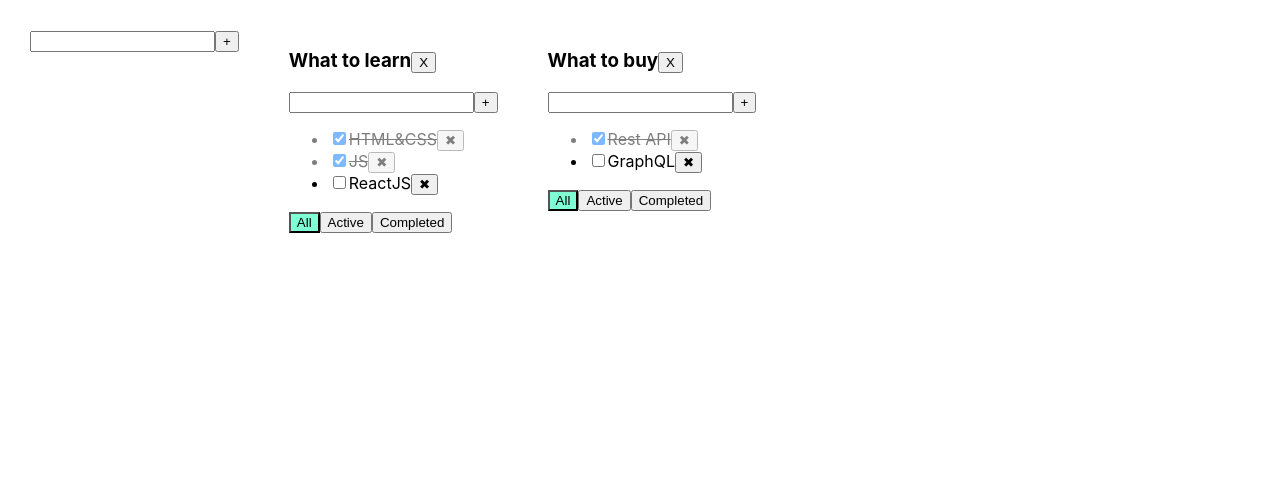
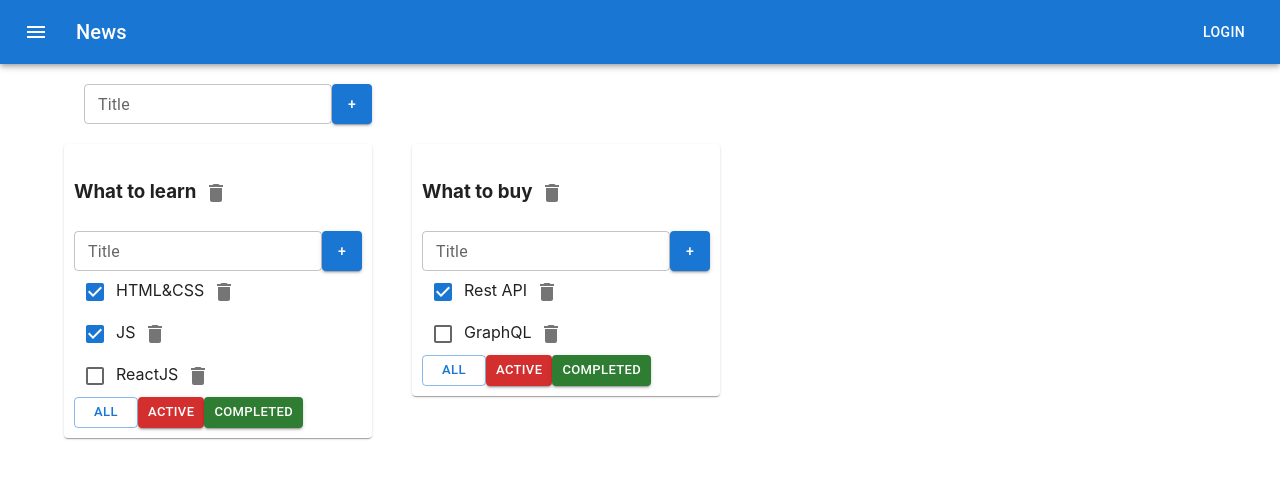
Before and after one commit to grigorydobrenko/todo-list, a React (Create React App) app: page / in a window 1280 px wide. Shown: the top 478 px of the page. Built offline with nearby package versions, Linux system fonts and the light colour scheme.

Commit message:
add material ui

```diff
--- a/src/App.css
+++ b/src/App.css
@@ -1,8 +1,8 @@
 .App {
-  padding: 30px;
-  display: flex;
+  /*padding: 30px;
+  display: flex;*/
 }
-
+/*
 .App > div {
   margin-right: 50px;
 }
@@ -24,4 +24,4 @@
 .is-done {
   opacity: 0.5;
   text-decoration: line-through;
-}
+}*/
--- a/src/App.tsx
+++ b/src/App.tsx
@@ -3,6 +3,8 @@
 import {TaskType, Todolist} from './Todolist';
 import {v1} from "uuid";
 import {AddItemForm} from "./components/AddItemForm";
+import ButtonAppBar from "./components/ButtonAppBar";
+import {Container, Grid, Paper} from "@mui/material";
 
 export type FilterType = 'all' | 'active' | 'completed'
 export type TodolistsType = {
@@ -83,7 +85,12 @@
 
     return (
         <div className="App">
+            <ButtonAppBar/>
+            <Container fixed>
+                <Grid container style={{padding: '20px'}}>
                     <AddItemForm callBack={addTodolist}/>
+                </Grid>
+                <Grid container spacing={5}>
                     {todolists.map(tl => {
                         let taskForTodoList = tasks[tl.id]
 
@@ -94,6 +101,8 @@
                             taskForTodoList = taskForTodoList.filter(task => task.isDone)
                         }
                         return (
+                            <Grid item>
+                                <Paper style={{padding: '10px'}}>
                                     <Todolist
                                         key={tl.id}
                                         todolistId={tl.id}
@@ -108,10 +117,12 @@
                                         editTask={editTask}
                                         editTitle={editTitle}
                                     />
+                                </Paper>
+                            </Grid>
                         )
                     })}
-
-
+                </Grid>
+            </Container>
         </div>
     );
 }
--- a/src/Todolist.tsx
+++ b/src/Todolist.tsx
@@ -2,6 +2,9 @@
 import {FilterType} from "./App";
 import {AddItemForm} from "./components/AddItemForm";
 import EditableSpan from "./components/EditableSpan";
+import {Button, Checkbox, IconButton} from '@mui/material';
+import {Delete} from '@mui/icons-material';
+
 
 export type TaskType = {
     id: string
@@ -31,11 +34,6 @@
         props.removeTodolist(props.todolistId)
     }
 
-    const buttonAllClass = props.filter === 'all' ? 'active-filter' : ''
-    const buttonActiveClass = props.filter === 'active' ? 'active-filter' : ''
-    const buttonCompletedClass = props.filter === 'completed' ? 'active-filter' : ''
-
-
     const onAllClickHandler = () => {
         props.changeFilter(props.todolistId, 'all')
     }
@@ -61,10 +59,12 @@
     return (<div>
             <h3>
                 <EditableSpan title={props.title} onChange={editTitleHandler}/>
-                <button onClick={removeTodolistHandler}>X</button>
+                <IconButton aria-label="delete" onClick={removeTodolistHandler}>
+                    <Delete fontSize="inherit"/>
+                </IconButton>
             </h3>
             <AddItemForm callBack={addTaskHandler}/>
-            <ul>
+
             {props.tasks.map(task => {
                 const onClickHandler = () => props.removeTask(props.todolistId, task.id)
                 const onChangeHandler = (e: ChangeEvent<HTMLInputElement>) => {
@@ -72,21 +72,27 @@
                 }
                 const taskIsDone = task.isDone ? 'is-done' : ''
                 return (
-                        <li key={task.id} className={taskIsDone}>
-                            <input type="checkbox" checked={task.isDone} onChange={onChangeHandler}/>
+                    <div key={task.id} className={taskIsDone}>
+                        <Checkbox checked={task.isDone} onChange={onChangeHandler}/>
+
                         <EditableSpan title={task.title} onChange={(newTitle) => {
                             editTaskHandler(task.id, newTitle)
                         }}/>
-                            <button onClick={onClickHandler}>✖</button>
-                        </li>
+                        <IconButton aria-label="delete" onClick={onClickHandler}>
+                            <Delete fontSize="inherit"/>
+                        </IconButton>
+                    </div>
                 )
             })}
 
-            </ul>
+
             <div>
-                <button className={buttonAllClass} onClick={onAllClickHandler}>All</button>
-                <button className={buttonActiveClass} onClick={onActiveClickHandler}>Active</button>
-                <button className={buttonCompletedClass} onClick={onCompletedClickHandler}>Completed</button>
+                <Button variant={props.filter === 'all' ? "outlined" : "contained"} color="primary" size={'small'}
+                        onClick={onAllClickHandler}>All</Button>
+                <Button variant={props.filter === 'active' ? "outlined" : "contained"} color="error" size={'small'}
+                        onClick={onActiveClickHandler}>Active</Button>
+                <Button variant={props.filter === 'completed' ? "outlined" : "contained"} color="success" size={'small'}
+                        onClick={onCompletedClickHandler}>Completed</Button>
             </div>
         </div>
     )
--- a/src/components/AddItemForm.tsx
+++ b/src/components/AddItemForm.tsx
@@ -1,4 +1,5 @@
 import React, {ChangeEvent, KeyboardEvent, useState} from 'react';
+import {Button, TextField} from "@mui/material";
 
 type AddItemFormPropsType = {
     callBack: (newTitle: string) => void
@@ -31,9 +32,6 @@
         }
     }
 
-    const errorClass = error ? 'error' : ''
-
-
     const newTaskClickHandler = () => {
         addTask()
     }
@@ -41,14 +39,21 @@
 
     return (
         <div>
-            <input
+            <TextField
+                error={!!error}
+                helperText={error}
+                id="outlined-basic"
+                label="Title"
+                variant="outlined"
                 value={title}
                 onChange={onChangeHandler}
-                onKeyDown={onKeyDownHandler}
-                className={errorClass}
+                onKeyPress={onKeyDownHandler}
+                size={'small'}
+                className={error ? "error" : ""}
             />
-            <button onClick={newTaskClickHandler}>+</button>
-            {error && <div className={'error-message'}>{error}</div>}
+            <Button style={{maxWidth: '40px', maxHeight: '40px', minWidth: '40px', minHeight: '40px'}}
+                    onClick={newTaskClickHandler} variant="contained">+</Button>
+
         </div>
     );
 };
--- /dev/null
+++ b/src/components/ButtonAppBar.tsx
@@ -0,0 +1,32 @@
+import * as React from 'react';
+import AppBar from '@mui/material/AppBar';
+import Box from '@mui/material/Box';
+import Toolbar from '@mui/material/Toolbar';
+import Typography from '@mui/material/Typography';
+import Button from '@mui/material/Button';
+import IconButton from '@mui/material/IconButton';
+import MenuIcon from '@mui/icons-material/Menu';
+
+export default function ButtonAppBar() {
+    return (
+        <Box sx={{ flexGrow: 1 }}>
+            <AppBar position="static">
+                <Toolbar>
+                    <IconButton
+                        size="large"
+                        edge="start"
+                        color="inherit"
+                        aria-label="menu"
+                        sx={{ mr: 2 }}
+                    >
+                        <MenuIcon />
+                    </IconButton>
+                    <Typography variant="h6" component="div" sx={{ flexGrow: 1 }}>
+                        News
+                    </Typography>
+                    <Button color="inherit">Login</Button>
+                </Toolbar>
+            </AppBar>
+        </Box>
+    );
+}
--- a/src/components/EditableSpan.tsx
+++ b/src/components/EditableSpan.tsx
@@ -1,4 +1,5 @@
 import React, {ChangeEvent, useState} from 'react';
+import {TextField} from "@mui/material";
 
 
 type EditableSpanPropsType = {
@@ -28,7 +29,17 @@
     }
 
     return (
-        edit ? <input value={newTitle} autoFocus onBlur={activateEditMode} onChange={onChangeHandler}/> :
+        edit ?
+            <TextField
+                id="outlined-basic"
+                label="Outlined"
+                variant="outlined"
+                value={newTitle}
+                onChange={onChangeHandler}
+                onBlur={activateEditMode}
+                size={'small'}
+            />
+            :
             <span onDoubleClick={activateEditMode}>{props.title}</span>
 
     );
```
Also changed, not shown: package.json (+7 -3 lines), 1 other file (tests, documents, lock files or other folders). Lines whose indentation alone changed are shown as unchanged.
